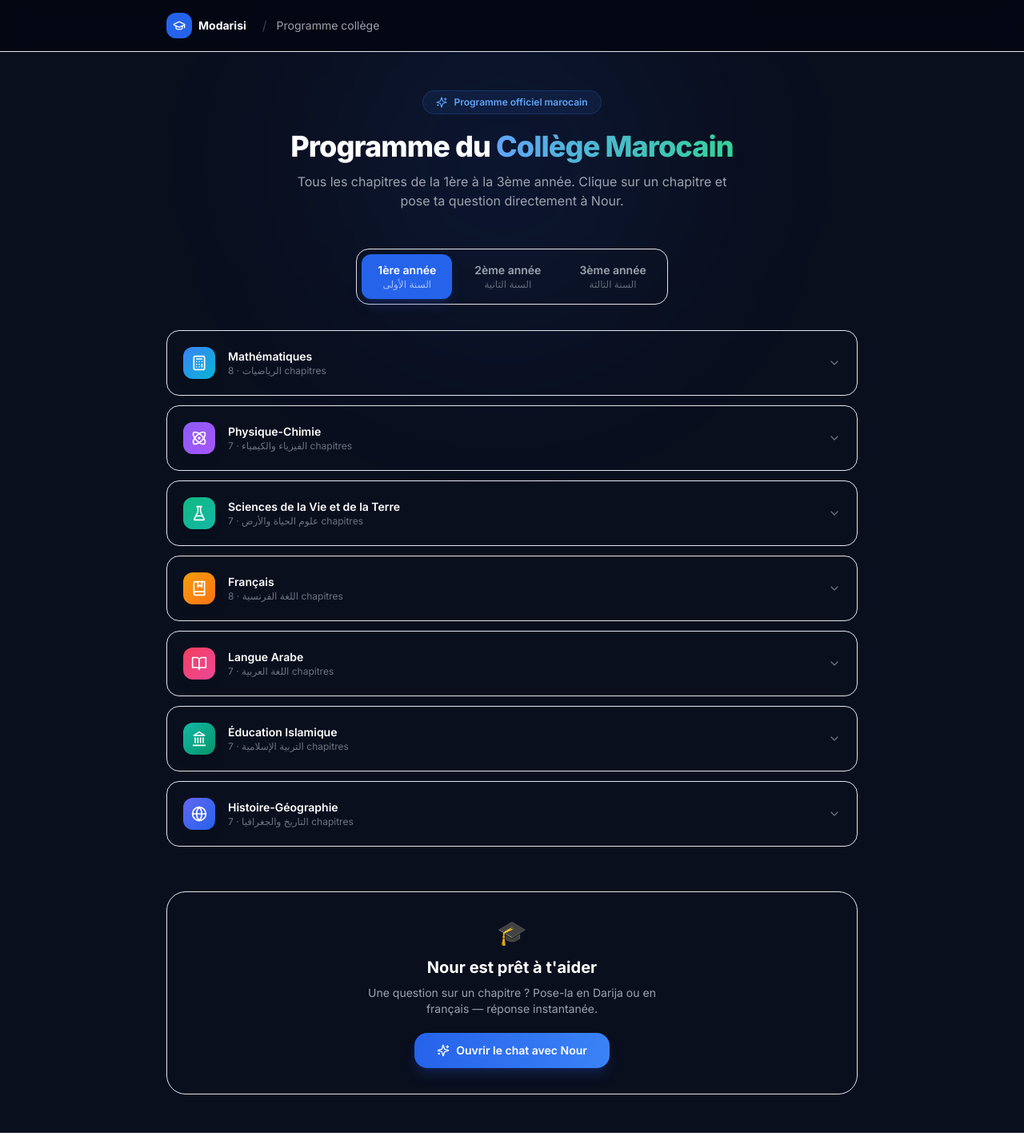
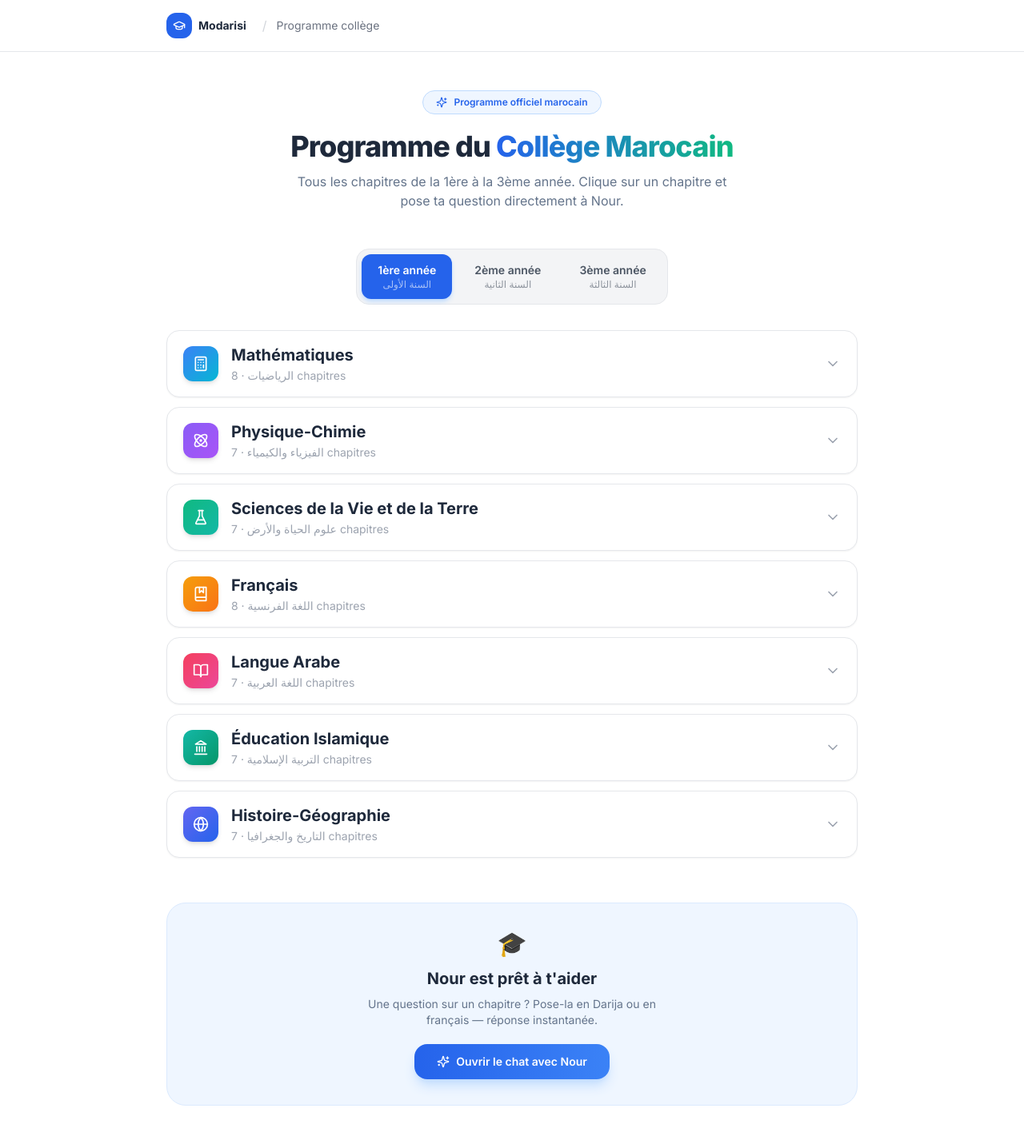
Before and after one commit to anir1977/modarisi, a Next.js app: page /programme in a window 1280 px wide. Shown: the whole page at 80% size. Built offline with nearby package versions, Linux system fonts and the light colour scheme.

Commit message:
Fix programme page - light theme + font sizes

```diff
--- a/app/programme/page.tsx
+++ b/app/programme/page.tsx
@@ -390,41 +390,41 @@ function SubjectAccordion({ subject, level }: { subject: Subject; level: string
   const Icon = subject.icon;
 
   return (
-    <div className="border border-white/8 rounded-2xl overflow-hidden bg-white/3 hover:bg-white/4 transition-colors">
+    <div className="border border-gray-200 rounded-2xl overflow-hidden bg-white shadow-sm hover:shadow-md transition-shadow">
       {/* Header */}
       <button
         onClick={() => setOpen(!open)}
-        className="w-full flex items-center gap-4 p-5 text-left"
+        className="w-full flex items-center gap-4 px-5 py-4 text-left"
       >
-        <div className={`w-10 h-10 rounded-xl bg-gradient-to-br ${subject.gradient} flex items-center justify-center shrink-0 shadow-lg`}>
+        <div className={`w-11 h-11 rounded-xl bg-gradient-to-br ${subject.gradient} flex items-center justify-center shrink-0 shadow-md`}>
           <Icon className="w-5 h-5 text-white" />
         </div>
         <div className="flex-1 min-w-0">
-          <p className="font-semibold text-white text-sm">{subject.label}</p>
-          <p className="text-gray-500 text-xs">{subject.labelAr} · {subject.chapters.length} chapitres</p>
+          <p className="font-bold text-slate-800 text-xl">{subject.label}</p>
+          <p className="text-gray-400 text-sm mt-0.5">{subject.labelAr} · {subject.chapters.length} chapitres</p>
         </div>
         <ChevronDown
-          className={`w-4 h-4 text-gray-500 shrink-0 transition-transform duration-200 ${open ? "rotate-180" : ""}`}
+          className={`w-5 h-5 text-gray-400 shrink-0 transition-transform duration-200 ${open ? "rotate-180" : ""}`}
         />
       </button>
 
       {/* Chapters */}
       {open && (
-        <div className="border-t border-white/5 divide-y divide-white/4">
+        <div className="border-t border-gray-100 divide-y divide-gray-50">
           {subject.chapters.map((ch, i) => (
-            <div key={i} className="flex items-center justify-between gap-3 px-5 py-3 hover:bg-white/3 transition-colors">
+            <div key={i} className="flex items-center justify-between gap-4 px-5 py-3.5 hover:bg-gray-50 transition-colors">
               <div className="flex-1 min-w-0">
-                <p className="text-gray-300 text-sm">{ch.title}</p>
+                <p className="text-slate-700 text-base font-medium">{ch.title}</p>
                 {ch.titleAr && (
-                  <p className="text-gray-600 text-xs mt-0.5 text-right" dir="rtl">{ch.titleAr}</p>
+                  <p className="text-gray-400 text-sm mt-0.5 text-right" dir="rtl">{ch.titleAr}</p>
                 )}
               </div>
               <Link
                 href={`/chat?subject=${encodeURIComponent(subject.label)}&chapter=${encodeURIComponent(ch.title)}&level=${level}`}
-                className="inline-flex items-center gap-1.5 bg-blue-600/20 hover:bg-blue-600/30 border border-blue-500/20 hover:border-blue-500/40 text-blue-400 text-xs font-medium px-3 py-1.5 rounded-xl transition-all shrink-0"
+                className="inline-flex items-center gap-1.5 bg-blue-50 hover:bg-blue-100 border border-blue-200 text-blue-600 text-sm font-medium px-3.5 py-2 rounded-xl transition-all shrink-0"
               >
                 Poser une question
-                <ArrowRight className="w-3 h-3" />
+                <ArrowRight className="w-3.5 h-3.5" />
               </Link>
             </div>
           ))}
@@ -441,55 +441,52 @@ export default function ProgrammePage() {
   const subjects = CURRICULUM[activeLevel] ?? [];
 
   return (
-    <div className="min-h-screen bg-[#0a0f1e]">
-      {/* Gradient orbs */}
-      <div className="fixed top-0 left-1/3 w-[400px] h-[400px] bg-blue-600/10 rounded-full blur-[120px] pointer-events-none" />
-      <div className="fixed bottom-0 right-1/3 w-[300px] h-[300px] bg-emerald-600/8 rounded-full blur-[100px] pointer-events-none" />
+    <div className="min-h-screen bg-white">
 
       {/* Header */}
-      <header className="sticky top-0 z-20 bg-gray-950/90 backdrop-blur-md border-b border-white/6">
+      <header className="sticky top-0 z-20 bg-white/95 backdrop-blur-md border-b border-gray-200">
         <div className="max-w-4xl mx-auto px-4 py-4 flex items-center gap-3">
           <Link href="/" className="flex items-center gap-2 mr-2">
             <div className="w-8 h-8 bg-blue-600 rounded-xl flex items-center justify-center">
               <GraduationCap className="w-4 h-4 text-white" />
             </div>
-            <span className="font-bold text-white text-sm">Modarisi</span>
+            <span className="font-bold text-slate-800 text-sm">Modarisi</span>
           </Link>
-          <span className="text-gray-700">/</span>
-          <span className="text-gray-400 text-sm">Programme collège</span>
+          <span className="text-gray-300">/</span>
+          <span className="text-gray-500 text-sm">Programme collège</span>
         </div>
       </header>
 
-      <main className="relative max-w-4xl mx-auto px-4 py-12">
+      <main className="max-w-4xl mx-auto px-4 py-12">
 
         {/* Hero */}
         <div className="text-center mb-12">
-          <div className="inline-flex items-center gap-2 bg-blue-500/10 border border-blue-500/20 rounded-full px-4 py-1.5 text-blue-400 text-xs font-semibold mb-5">
+          <div className="inline-flex items-center gap-2 bg-blue-50 border border-blue-200 rounded-full px-4 py-1.5 text-blue-600 text-xs font-semibold mb-5">
             <Sparkles className="w-3.5 h-3.5" />
             Programme officiel marocain
           </div>
-          <h1 className="text-3xl sm:text-4xl font-extrabold text-white mb-3 tracking-tight">
+          <h1 className="text-3xl sm:text-4xl font-extrabold text-slate-800 mb-3 tracking-tight">
             Programme du{" "}
-            <span className="bg-gradient-to-r from-blue-400 to-emerald-400 bg-clip-text text-transparent">
+            <span className="bg-gradient-to-r from-blue-600 to-emerald-500 bg-clip-text text-transparent">
               Collège Marocain
             </span>
           </h1>
-          <p className="text-gray-400 text-base max-w-xl mx-auto">
+          <p className="text-slate-500 text-base max-w-xl mx-auto">
             Tous les chapitres de la 1ère à la 3ème année. Clique sur un chapitre et pose
             ta question directement à Nour.
           </p>
         </div>
 
         {/* Level tabs */}
-        <div className="flex gap-2 mb-8 p-1.5 bg-white/3 border border-white/8 rounded-2xl w-fit mx-auto">
+        <div className="flex gap-2 mb-8 p-1.5 bg-gray-100 border border-gray-200 rounded-2xl w-fit mx-auto">
           {LEVELS.map((level) => (
             <button
               key={level.id}
               onClick={() => setActiveLevel(level.id)}
               className={`px-5 py-2.5 rounded-xl text-sm font-semibold transition-all ${
                 activeLevel === level.id
-                  ? "bg-blue-600 text-white shadow-lg shadow-blue-900/40"
-                  : "text-gray-400 hover:text-white hover:bg-white/5"
+                  ? "bg-blue-600 text-white shadow-md shadow-blue-200"
+                  : "text-gray-600 hover:text-slate-800 hover:bg-white"
               }`}
             >
               <span className="block">{level.label}</span>
@@ -506,17 +503,17 @@ export default function ProgrammePage() {
         </div>
 
         {/* Bottom CTA */}
-        <div className="mt-14 text-center bg-white/3 border border-white/8 rounded-3xl p-8">
+        <div className="mt-14 text-center bg-blue-50 border border-blue-100 rounded-3xl p-8">
           <div className="text-3xl mb-3">🎓</div>
-          <h2 className="text-xl font-bold text-white mb-2">
+          <h2 className="text-xl font-bold text-slate-800 mb-2">
             Nour est prêt à t'aider
           </h2>
-          <p className="text-gray-400 text-sm mb-5 max-w-sm mx-auto">
+          <p className="text-slate-500 text-sm mb-5 max-w-sm mx-auto">
             Une question sur un chapitre ? Pose-la en Darija ou en français — réponse instantanée.
           </p>
           <Link
             href="/chat"
-            className="inline-flex items-center gap-2 bg-gradient-to-r from-blue-600 to-blue-500 hover:from-blue-500 hover:to-blue-400 text-white font-semibold px-7 py-3 rounded-2xl shadow-lg shadow-blue-900/40 transition-all text-sm"
+            className="inline-flex items-center gap-2 bg-gradient-to-r from-blue-600 to-blue-500 hover:from-blue-500 hover:to-blue-400 text-white font-semibold px-7 py-3 rounded-2xl shadow-lg shadow-blue-200 transition-all text-sm"
           >
             <Sparkles className="w-4 h-4" />
             Ouvrir le chat avec Nour
```
